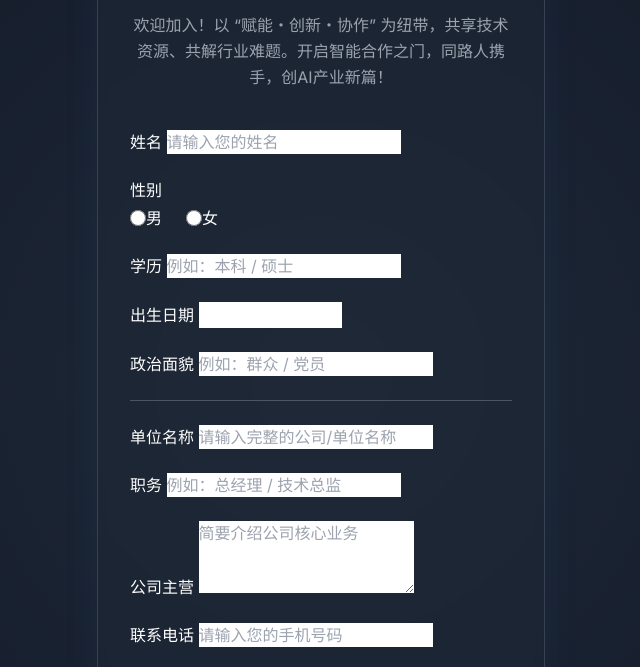
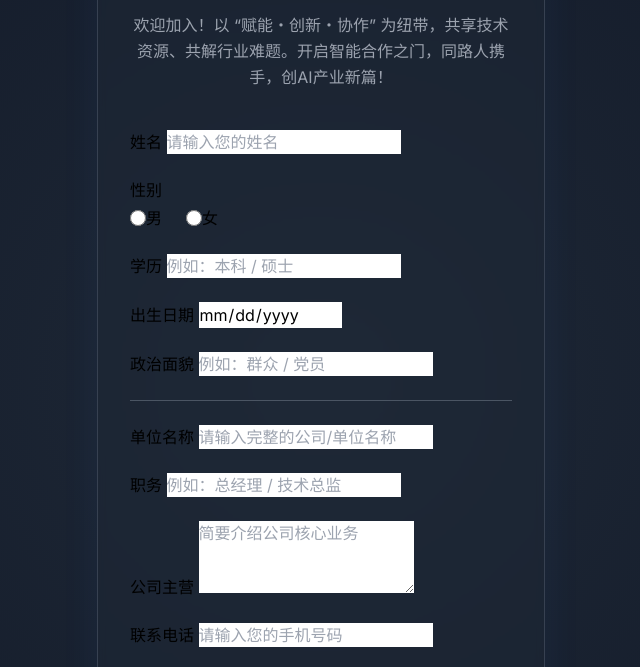
Before and after one commit to 13843943136/13843943136.github.io, a plain HTML site: page index.html in a window 1280 px wide. Shown: the part 133-800 px from the top of the page, without its empty margins (319-959 px from the left). Drawn offline with nearby package versions, Linux system fonts and the light colour scheme.

Commit message:
Update index.html

```diff
--- a/index.html
+++ b/index.html
@@ -32,7 +32,7 @@
         }
     </style>
 </head>
-<body class="bg-gray-900 text-white">
+<body class="bg-gray-900 text-blue">
 
     <div class="min-h-screen flex items-center justify-center p-4" style="background: radial-gradient(circle, rgba(31,41,55,1) 0%, rgba(17,24,39,1) 100%);">
         <div class="w-full max-w-md mx-auto bg-gray-800/50 backdrop-blur-sm rounded-2xl shadow-2xl shadow-blue-500/10 p-8 border border-gray-700">
```
